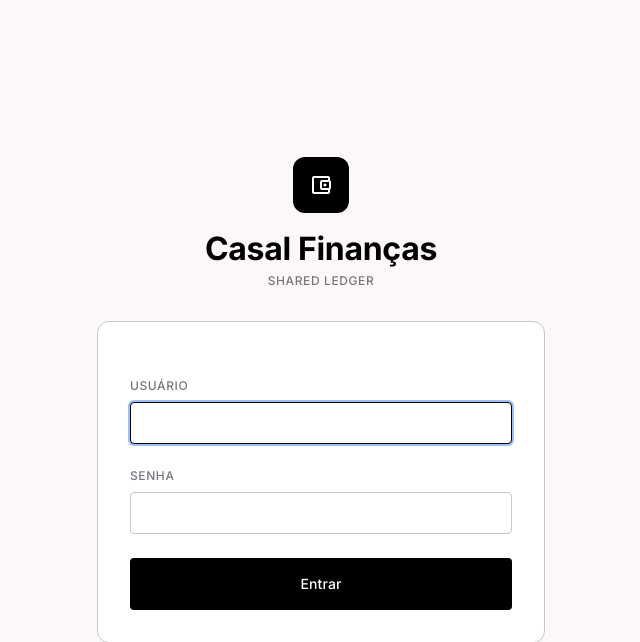
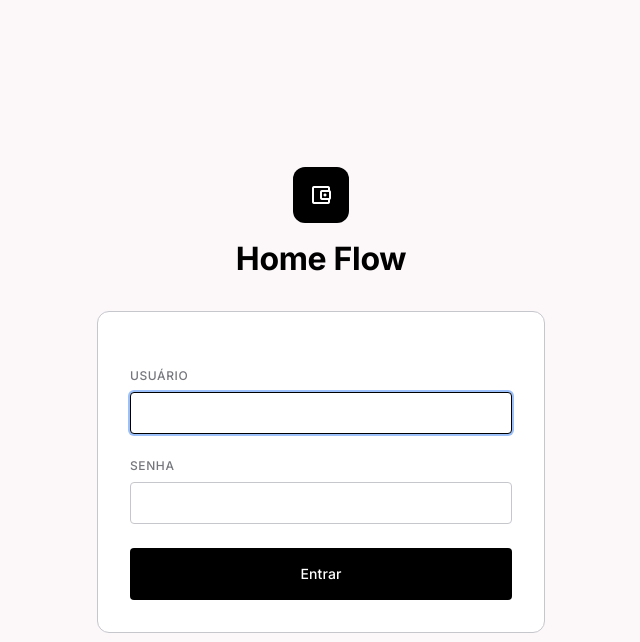
Before and after one commit to EberteSampaio/HomeFlow, a Django app: page /entrar/ in a window 1280 px wide. Shown: the top 642 px of the page, without its empty margins (319-959 px from the left). Run offline with Django 5.2, Linux system fonts and the light colour scheme; parts of the project's set-up code (start-up, migrations or seed data) failed here and were passed over; some libraries are stand-ins or nearby versions.

Commit message:
refactor: change application name

```diff
--- a/apps/web/templates/web/base.html
+++ b/apps/web/templates/web/base.html
@@ -202,7 +202,7 @@
       </div>
       <div>
         <div class="text-label-md font-label-md text-primary font-semibold">Casal Finanças</div>
-        <div class="text-label-sm text-outline uppercase tracking-wider">Shared Ledger</div>
+        <div class="text-label-sm text-outline uppercase tracking-wider">Home Flow</div>
       </div>
     </div>
 
--- a/apps/web/templates/web/login.html
+++ b/apps/web/templates/web/login.html
@@ -121,8 +121,8 @@
       <div class="w-14 h-14 rounded-xl bg-primary text-on-primary flex items-center justify-center mb-md">
         <span class="material-symbols-outlined">account_balance_wallet</span>
       </div>
-      <h1 class="text-headline-lg font-headline-lg text-primary">Casal Finanças</h1>
-      <p class="text-label-sm text-outline uppercase tracking-wider mt-xs">Shared Ledger</p>
+      <h1 class="text-headline-lg font-headline-lg text-primary">Home Flow</h1>
+<!--      <p class="text-label-sm text-outline uppercase tracking-wider mt-xs">Shared Ledger</p>-->
     </div>
 
     <div class="bg-surface-container-lowest border border-outline-variant rounded-xl p-xl">
```
